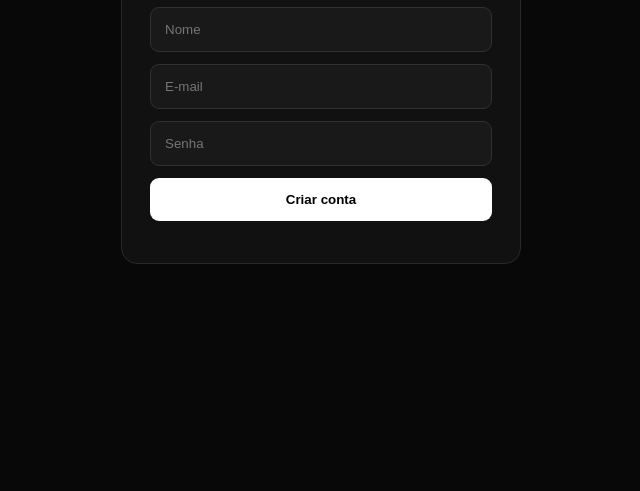
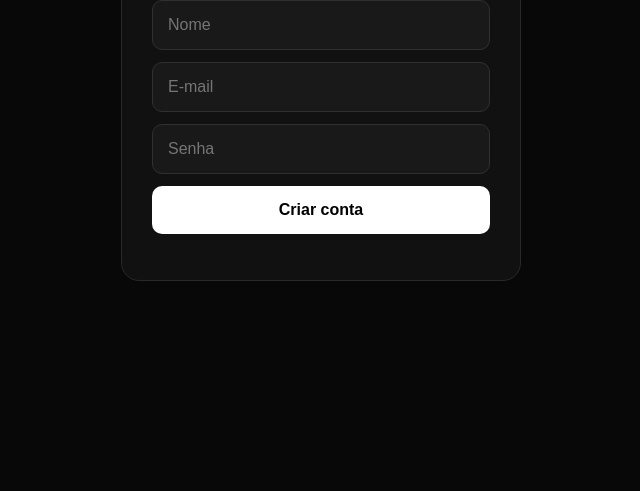
Before and after one commit to mmmamaj/streakup, a plain HTML site: page index.html in a window 1280 px wide. Shown: the part 309-800 px from the top of the page, without its empty margins (319-959 px from the left). Drawn offline with Linux system fonts and the light colour scheme.

Commit message:
Refactor HTML structure and styles for account creation

```diff
--- a/index.html
+++ b/index.html
@@ -2,29 +2,123 @@
 <html lang="pt-BR">
 <head>
   <meta charset="UTF-8">
-<meta name="viewport" content="width=device-width,initial-scale=1">
-<title>Login Teste</title>
+  <meta name="viewport" content="width=device-width, initial-scale=1.0">
+  <title>Criar conta</title>
+
   <style>
-*{box-sizing:border-box;font-family:Arial,sans-serif}
-body{margin:0;min-height:100vh;display:grid;place-items:center;background:#080808;color:#fff}
-.card{width:min(92%,400px);padding:28px;background:#111;border:1px solid #292929;border-radius:16px}
-h1{text-align:center;margin:0 0 22px}
-input{width:100%;padding:14px;margin:0 0 12px;background:#191919;border:1px solid #303030;border-radius:9px;color:#fff;outline:0}
-button{width:100%;padding:14px;border:0;border-radius:9px;background:#fff;color:#000;font-weight:700;cursor:pointer}
-#status{text-align:center;margin-top:14px;color:#aaa;font-size:14px}
+    * {
+      box-sizing: border-box;
+      margin: 0;
+      padding: 0;
+      font-family: Arial, sans-serif;
+    }
+
+    body {
+      min-height: 100vh;
+      display: flex;
+      align-items: center;
+      justify-content: center;
+      background: #080808;
+      color: white;
+    }
+
+    .card {
+      width: 92%;
+      max-width: 400px;
+      padding: 30px;
+      background: #111;
+      border: 1px solid #292929;
+      border-radius: 18px;
+    }
+
+    h1 {
+      text-align: center;
+      margin-bottom: 25px;
+      font-size: 38px;
+    }
+
+    input {
+      width: 100%;
+      padding: 15px;
+      margin-bottom: 12px;
+      border-radius: 10px;
+      border: 1px solid #303030;
+      background: #191919;
+      color: white;
+      font-size: 16px;
+      outline: none;
+    }
+
+    input:focus {
+      border-color: #666;
+    }
+
+    button {
+      width: 100%;
+      padding: 15px;
+      border: none;
+      border-radius: 10px;
+      background: white;
+      color: black;
+      font-size: 16px;
+      font-weight: bold;
+      cursor: pointer;
+    }
+
+    button:disabled {
+      opacity: .6;
+      cursor: wait;
+    }
+
+    #status {
+      margin-top: 16px;
+      text-align: center;
+      color: #aaa;
+      font-size: 14px;
+    }
   </style>
 </head>
+
 <body>
+
   <div class="card">
+
     <h1>Criar conta</h1>
+
     <form id="registerForm">
-<input id="name" placeholder="Nome" required>
-<input id="email" type="email" placeholder="E-mail" required>
-<input id="password" type="password" placeholder="Senha" required>
-<button>Criar conta</button>
+
+      <input
+        id="name"
+        type="text"
+        placeholder="Nome"
+        required
+      >
+
+      <input
+        id="email"
+        type="email"
+        placeholder="E-mail"
+        required
+      >
+
+      <input
+        id="password"
+        type="password"
+        placeholder="Senha"
+        required
+      >
+
+      <button id="submitButton" type="submit">
+        Criar conta
+      </button>
+
     </form>
+
     <div id="status"></div>
+
   </div>
-<script src="./script.js"></script>
+
+  <script src="script.js"></script>
+
 </body>
 </html>
```
Lines whose indentation alone changed are shown as unchanged.
